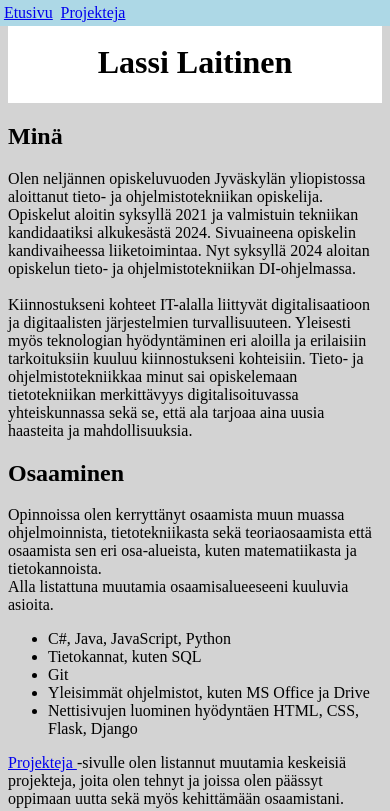
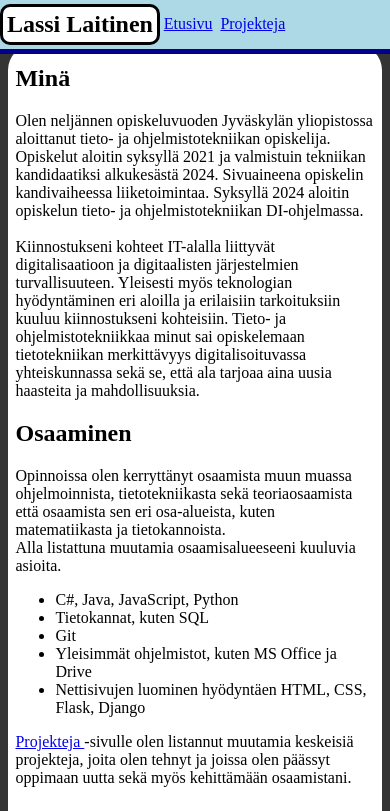
Before and after one commit to lassilaitinen/lassilaitinen.github.io, a plain HTML site: page index.html in a window 390 px wide. Shown: the top 811 px of the page. Drawn offline with Linux system fonts and the light colour scheme.

Commit message:
uutta ulkoasua...

```diff
--- a/index.html
+++ b/index.html
@@ -7,13 +7,14 @@
     <link href='style.css' type="text/css" rel="stylesheet" >
     <body>
         <nav class="nav">
+            <div class="header">
+                <h1>Lassi Laitinen</h1>
+            </div>
             <div><a href="https://lassilaitinen.github.io/"> Etusivu </a></div>
             <div><a href="https://lassilaitinen.github.io/projects/projects.html"> Projekteja </a></div>
         </nav>
-        <div class="header">
-            <h1>Lassi Laitinen</h1>
-        </div>
-
+        <div class="side">
+            <img src="https://media.licdn.com/dms/image/v2/D4D03AQG523eCHzZOZw/profile-displayphoto-shrink_800_800/profile-displayphoto-shrink_800_800/0/1675182561681?e=1733961600&v=beta&t=r_7JkLnihG4MrSlq08kGH2V4mvUPetavgz-lyLYxudc">
             <div class="links">
                 <h3>Linkkejä:</h3>
                 <p>
@@ -23,11 +24,12 @@
                     GitHub: <a href="https://github.com/lassilaitinen"> github.com/lassilaitinen</a>
                 </p>
             </div>
-        <div class="info">
+        </div>
+        <div class="content">
             <h2>Minä</h2>
             <p>
                 Olen neljännen opiskeluvuoden Jyväskylän yliopistossa aloittanut tieto- ja ohjelmistotekniikan opiskelija. Opiskelut aloitin syksyllä 2021 ja valmistuin
-                tekniikan kandidaatiksi alkukesästä 2024. Sivuaineena opiskelin kandivaiheessa liiketoimintaa. Nyt syksyllä 2024 aloitan opiskelun tieto- ja ohjelmistotekniikan
+                tekniikan kandidaatiksi alkukesästä 2024. Sivuaineena opiskelin kandivaiheessa liiketoimintaa. Syksyllä 2024 aloitin opiskelun tieto- ja ohjelmistotekniikan
                 DI-ohjelmassa. <br>
 
                 <br>Kiinnostukseni kohteet IT-alalla liittyvät digitalisaatioon ja digitaalisten järjestelmien turvallisuuteen. Yleisesti myös teknologian hyödyntäminen
--- a/style.css
+++ b/style.css
@@ -1,17 +1,38 @@
 body {
-	background-color: lightgray;
+	background-color: #343434;
 }
 
 .header{
 	background-color: white;
 	text-align: center;
-	margin-top: 4%;
+	margin-top: 1%;
+	margin-bottom: 1%;
+	border: 3px solid black;
+	border-radius: 10px;
+	padding: 0;
+}
+
+h1 {
+	margin: 0;
+}
+
+.side {
+	float: left;
+	padding-right: 3%;
+	width: 25%;
+	margin-top: 8%;
 }
 
 .links {
-	float: left;
-	padding-right: 3%;
-	width: 20%;
+	background-color: white;
+	border-radius: 10px;
+	padding: 1%;
+	margin-top: 2%;
+}
+
+.side img {
+	max-width: 100%;
+	border-radius: 10px;
 }
 
 .nav {
@@ -21,15 +42,24 @@ body {
 	top: 0;
 	left: 0;
 	background-color: lightblue;
+	align-items: center;
+	max-height: fit-content;
+	border-bottom: 5px solid darkblue;
 }
 
 .nav div {
 	padding: 1%;
 }
 
-.info {
-	width: 60%;
+.content {
+	width: 50%;
 	float: inline-start;
+	background-color: white;
+	border-radius: 25px;
+	padding-left: 2%;
+	padding-right: 2%;
+	margin-bottom: 2%;
+	margin-top: 8%;
 }
 
 @media all and (max-width: 850px){
@@ -44,12 +74,36 @@ body {
 
 	}
 
-	.links {
+	.side {
 		grid-area: d;
 		width: auto;
+		border-radius: 25px;
+		margin-top: 2%;
+		display: flex;
+		align-items: center;
+		flex-direction: column;
 	}
 
-	.info {
+	.side img {
+		max-width: 50%;
+	}
+
+	.links {
+		width: 100%;
+		padding-left: 0;
+	}
+
+	.links > p,h3 {
+		padding-left: 2%;
+	}
+
+	.content {
 		width: auto;
+		margin-bottom: 0;
+		margin-top: 10%;
+	}
+
+	.nav {
+		height: fit-content;
 	}
 }
```
Also changed, not shown: projects/projects.html (+8 -4 lines). Lines whose indentation alone changed are shown as unchanged.
